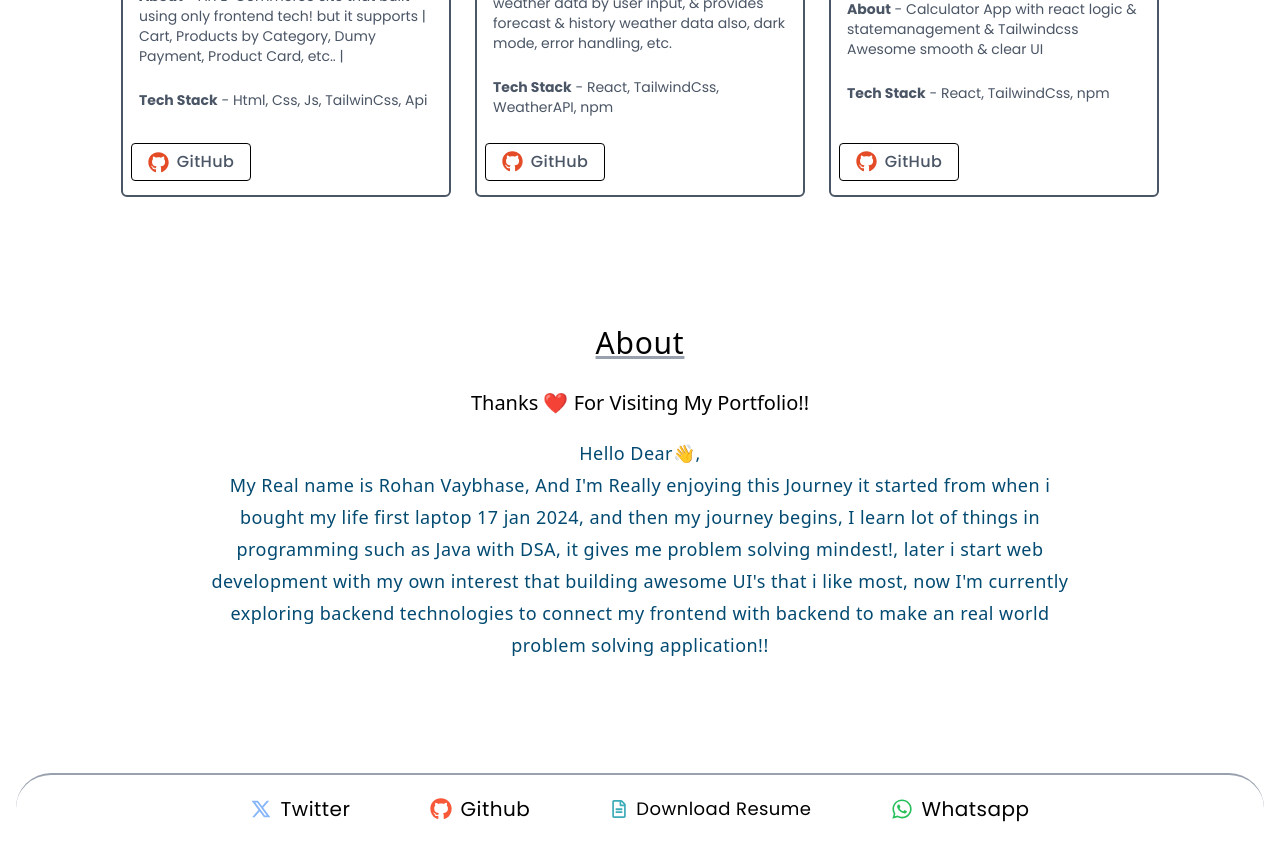
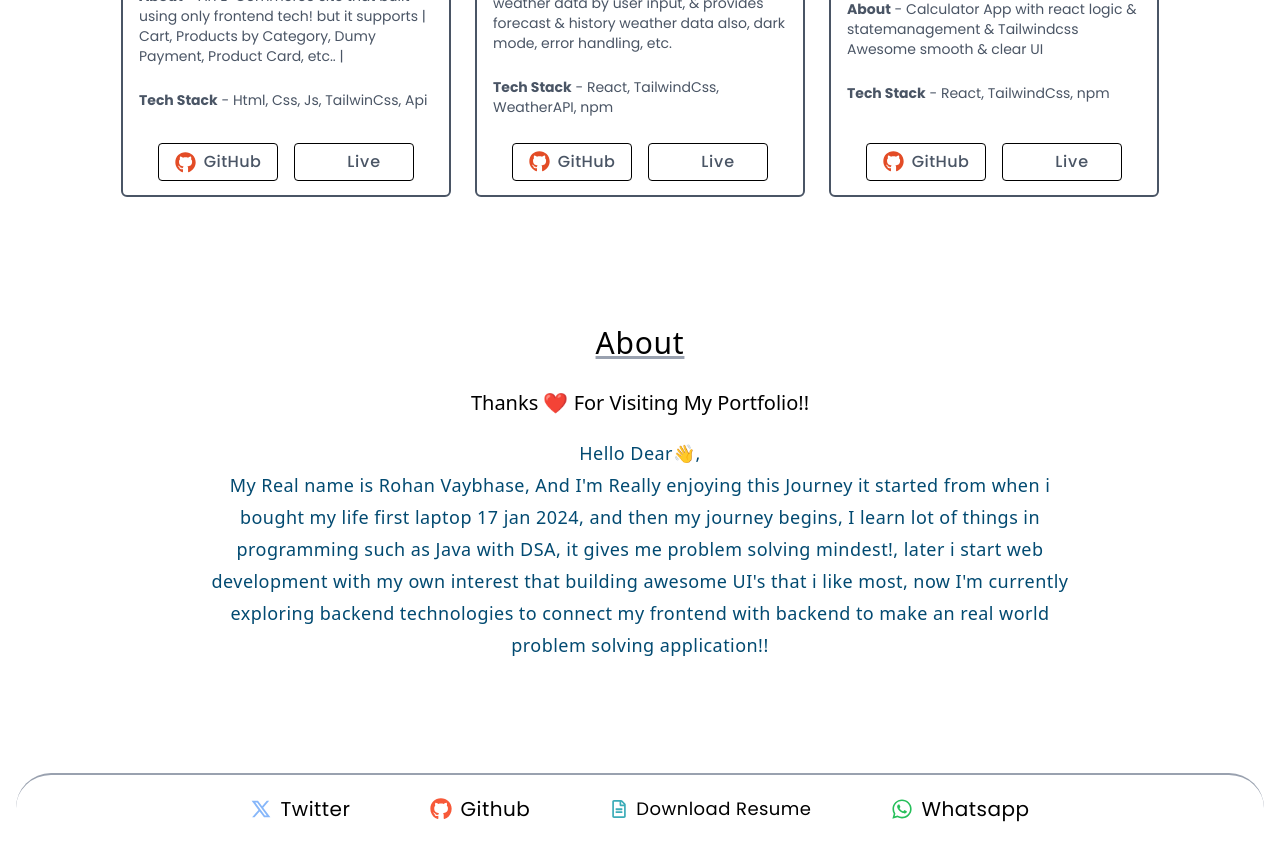
Before and after one commit to RonTheCoder50/portfolio, a React (Vite) app: page / in a window 1280 px wide. Shown: the part 1220-2079 px from the top of the page. Built offline with nearby package versions, Linux system fonts and the light colour scheme.

Commit message:
add new feature 'live' for projects to see live

```diff
--- a/src/components/about.jsx
+++ b/src/components/about.jsx
@@ -1,5 +1,6 @@
 export default function AboutSection({ theme }) {
-    let color = (theme.trim() === 'light' ? 'text-sky-900' : 'text-gray-100');
+    let color = (theme.trim() === 'light' ? 'text-sky-900' : 'text-white/60');
+    console.log('about -> ', color);
 
     return (
         <div className="flex flex-col gap-4 items-center p-2 my-6">
--- a/src/components/herosection.jsx
+++ b/src/components/herosection.jsx
@@ -98,6 +98,7 @@ export function ProjectSection() {
                     text={'An E-Commerce site that built using only frontend tech! \n but it supports | Cart, Products by Category, Dumy Payment, Product Card, etc.. | '}
                     info={'Html, Css, Js, TailwinCss, Api'}
                     url={'https://github.com/RonTheCoder50/JsProjects/tree/main/e-commerce_site'}
+                    live={'https://ecommerce-site-smoky.vercel.app/'}
                 />
 
                 <CardComponent
@@ -106,6 +107,7 @@ export function ProjectSection() {
                     text={'Weather App that fetches weather data by user input, & provides forecast & history weather data also, dark mode, error handling, etc.'}
                     info={'React, TailwindCss, WeatherAPI, npm'}
                     url={'https://github.com/RonTheCoder50/react_projects/tree/main/weatherApp'}
+                    live={'https://weather-app-opal-kappa-13.vercel.app/'}
                 />
 
                 <CardComponent
@@ -114,13 +116,14 @@ export function ProjectSection() {
                     text={'Calculator App with react logic & statemanagement & Tailwindcss Awesome smooth & clear UI'}
                     info={'React, TailwindCss, npm'}
                     url={'https://github.com/RonTheCoder50/react_projects/tree/main/calculatorApp'}
+                    live={'https://calculator-beta-sepia-tkh4cq9owm.vercel.app/'}
                 />
             </div>
         </section>
     );
 }
 
-function CardComponent({ src, title, text, info, url }) {
+function CardComponent({ src, title, text, info, url, live }) {
     return (
         <div className='w-[330px] h-128 border-2 border-gray-600 rounded-md flex flex-col justify-between gap-1.5 p-2 hover:shadow-lg shadow-sky-300 transition-all delay-75 duration-150 ease-linear group'>
             <img src={src}  className='w-full h-48 object-cover
@@ -142,6 +145,7 @@ function CardComponent({ src, title, text, info, url }) {
                 </p>
             </div>
 
+            <div className='flex justify-center items-center gap-4'>
                 <div className='w-30 flex justify-center items-center gap-2 border rounded-sm p-1.5 my-1.5'>
                     <FaGithub size={21} color='#e34c26'/>
                     <a href={url}
@@ -149,6 +153,16 @@ function CardComponent({ src, title, text, info, url }) {
                         GitHub
                     </a>
                 </div>
+
+                <div className='w-30 flex justify-center items-center gap-4 border rounded-sm p-1.5 my-1.5'>
+                    <span className='w-1 h-1 bg-sky-500 rounded-full mt-0.5 animate-ping'></span>
+                    <a href={live}
+                    className='text-base tracking-wider font-medium text-gray-600 hover:underline underline-offset-1 decoration-sky-500 hover:text-gray-500 hover:translate-x-0.5 transition-all delay-75 duration-200 ease-linear cursor-pointer'>
+                        Live
+                    </a>
+                </div>
+            </div>
+
         </div>
     );
 }
```
Lines whose indentation alone changed are shown as unchanged.
